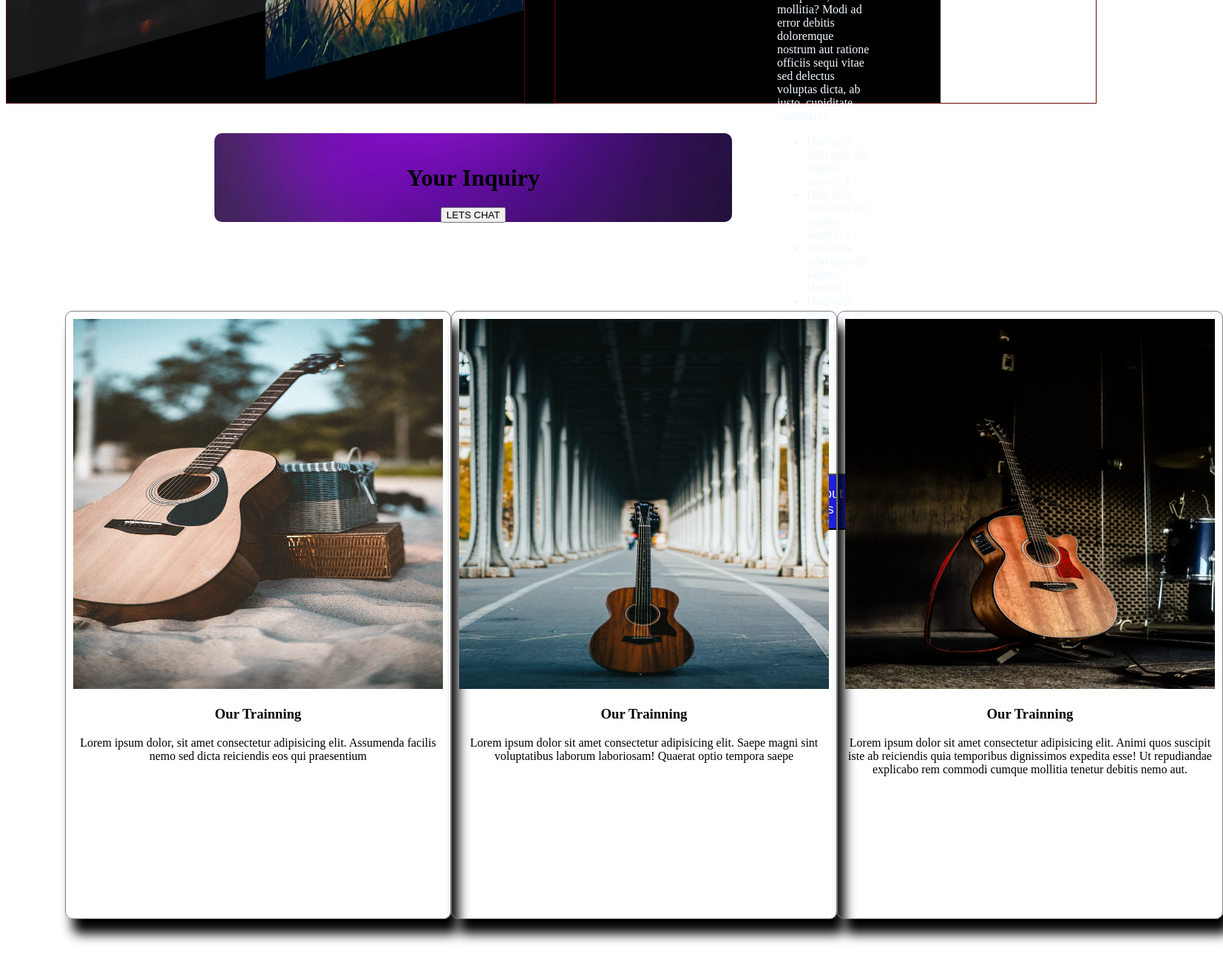
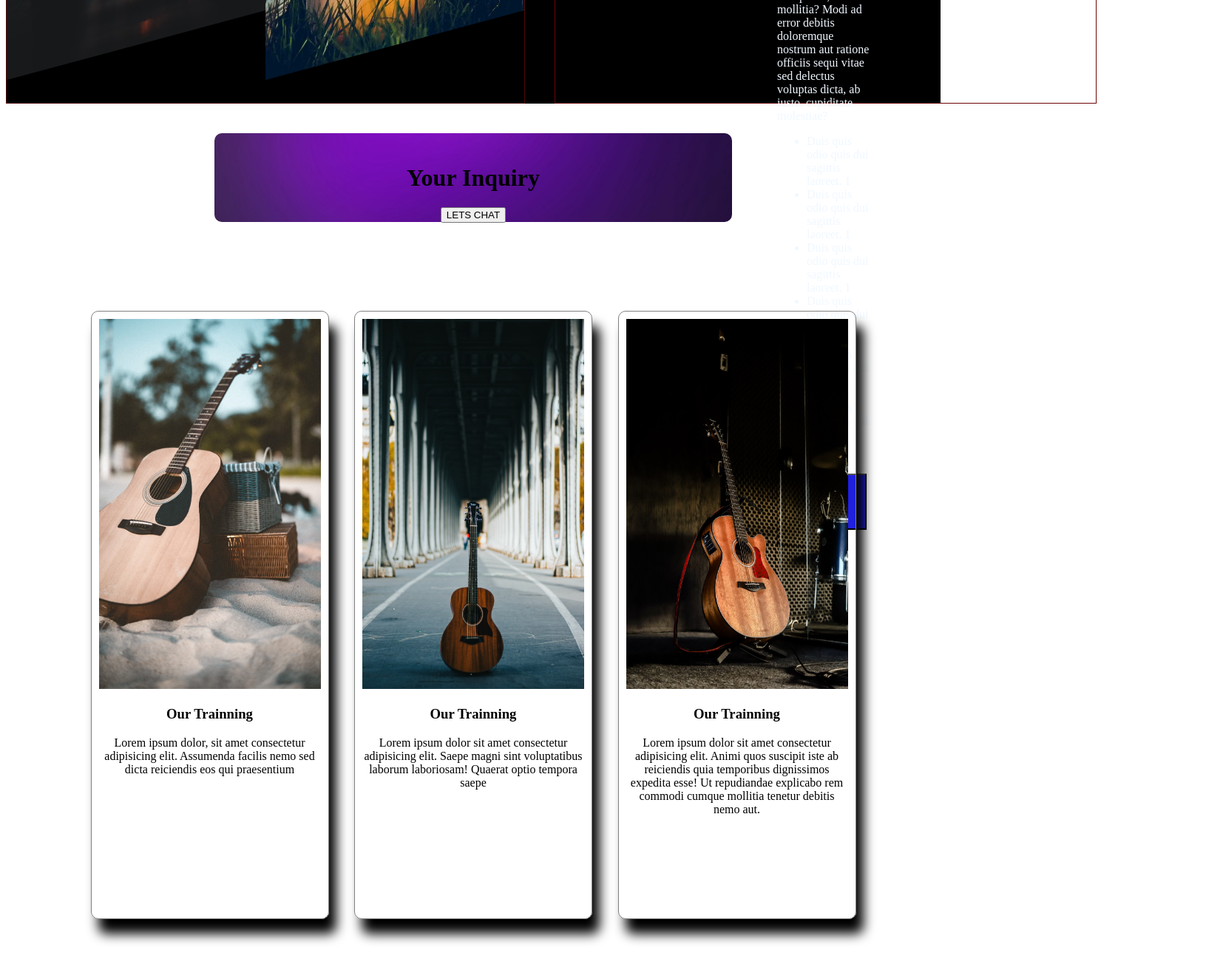
Before and after one commit to Harry089dreamer/Fitness, a plain HTML site: page index.html in a window 1280 px wide. Shown: the part 2174-3474 px from the top of the page at 74% size, 1654 px wide, since content can reach past the window. Drawn offline with Linux system fonts and the light colour scheme.

Commit message:
hjsijefh

```diff
--- a/style.css
+++ b/style.css
@@ -205,7 +205,7 @@ background-image: url(image/purple.jpg);
 
        }
        .guiter1{
-        width: 500px;
+        width: 300px;
         height: 800px;
         border: 1px solid gray;
         padding: 10px;
@@ -216,7 +216,7 @@ background-image: url(image/purple.jpg);
         transition: .8ms;
        }
        .guiter2{
-        width: 500px;
+        width: 300px;
         height: 800px;
         border: 1px solid gray;
         padding: 10px;
@@ -226,7 +226,7 @@ background-image: url(image/purple.jpg);
         transition: .8ms;
        }
        .guiter3{
-        width: 500px;
+        width: 300px;
         height: 800px;
         border: 1px solid gray;
         padding: 10px;
@@ -236,14 +236,14 @@ background-image: url(image/purple.jpg);
         transition: .8ms;
        }
        .gi1{
-        width: 500px;
+        width: 300px;
         height: 500px;
     }
     .gi2{
-        width: 500px;
+        width: 300px;
         height: 500px;
     }
     .gi3{
-        width: 500px;
+        width: 300px;
         height: 500px;
     }
```
